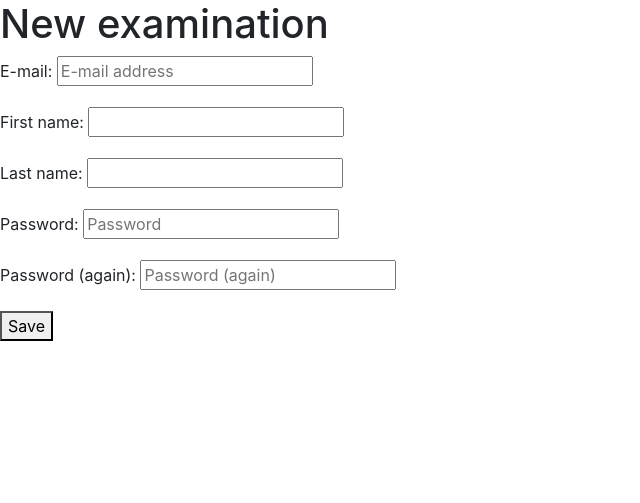
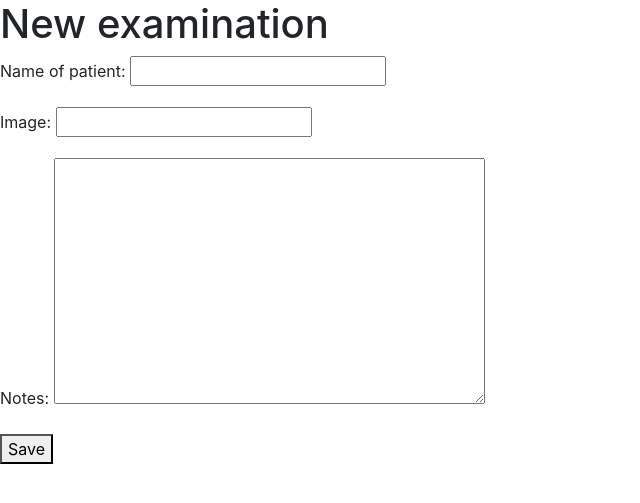
Before and after one commit to iliaparvanov/med-analysis-platform, a Django app: template med_analyser/templates/examinations/examination_new.html in a window 1280 px wide. Shown: the part 56-559 px from the top of the page, without its empty margins (0-640 px from the left). Run offline with Django 3.2, Linux system fonts and the light colour scheme; the template is opened without the code that fills it: values that come from a table or form of the project are taken from there, others are empty; some libraries are stand-ins or nearby versions.

Commit message:
added image upload to cloudinary cdn

```diff
--- a/med_analyser/docker-compose.yml
+++ b/med_analyser/docker-compose.yml
@@ -8,6 +8,9 @@ services:
             - DEBUG=True
             - STRIPE_TEST_PUBLISHABLE_KEY=pk_test_74YvyBqkakD4zxLzNWwsobOX007KjEpmW0
             - STRIPE_TEST_SECRET_KEY=sk_test_NKc8tCg14LafsOIAhFI6GYrN00d9iWWIuZ
+            - CLOUDINARY_CLOUD_NAME=parvanov
+            - CLOUDINARY_API_KEY=394155324741353
+            - CLOUDINARY_API_SECRET=U-6NES8_waOuY1M6tfGEM4aw8HE
         volumes:
             - .:/web
         ports:
--- /dev/null
+++ b/med_analyser/examinations/forms.py
@@ -0,0 +1,7 @@
+from django.forms import ModelForm
+from .models import Examination
+
+class ExaminationUploadForm(ModelForm):
+  class Meta:
+      model = Examination
+      fields = ['pat_name', 'image', 'notes']
--- a/med_analyser/examinations/models.py
+++ b/med_analyser/examinations/models.py
@@ -2,16 +2,25 @@ from django.db import models
 from common.models import Doctor
 from django.urls import reverse
 import uuid
+from cloudinary.models import CloudinaryField
+import cloudinary
+from django.db.models.signals import pre_delete
+from django.dispatch import receiver
 
 class Examination(models.Model):
     id = models.UUIDField(primary_key=True, default=uuid.uuid4, editable=False)
     pat_name = models.CharField(verbose_name='name of patient', max_length=100)
+    image = CloudinaryField('image', blank=True)
     notes = models.TextField()
     created_by = models.ForeignKey(Doctor, on_delete=models.CASCADE, related_name='examinations')
     created_on = models.DateField(verbose_name='examination creation date')
 
     def __str__(self):
-        return 'Examination ' + self.id + ' for patient ' + self.pat_name
+        return 'Examination ' + str(self.id) + ' for patient ' + self.pat_name
 
     def get_absolute_url(self):
         return reverse('examination_detail', args=[str(self.id)])
+
+@receiver(pre_delete, sender=Examination)
+def examination_delete(sender, instance, **kwargs):
+    cloudinary.uploader.destroy(instance.image.public_id)
--- a/med_analyser/examinations/views.py
+++ b/med_analyser/examinations/views.py
@@ -2,9 +2,11 @@ from django.shortcuts import render
 from django.views.generic import ListView, CreateView, DetailView, DeleteView
 from django.contrib.auth.mixins import LoginRequiredMixin
 from .models import Examination
+from .forms import ExaminationUploadForm
 from common.models import Doctor
 from django.urls import reverse_lazy
 import datetime
+
 
 def get_doctor(request):
     return Doctor.objects.filter(user=request.user).first()
@@ -22,13 +24,13 @@ class ExaminationDetailView(LoginRequiredMixin, DetailView):
     template_name = 'examinations/examination_detail.html'
 
 class ExaminationCreateView(LoginRequiredMixin, CreateView):
-    model = Examination
+    form_class = ExaminationUploadForm
     template_name = 'examinations/examination_new.html'
-    fields = ['pat_name','notes',]
 
     def form_valid(self, form):
         form.instance.created_by = get_doctor(self.request)
         form.instance.created_on = datetime.date.today()
+        print(form.instance.image)
 
         return super().form_valid(form)
 
--- a/med_analyser/med_analyser/urls.py
+++ b/med_analyser/med_analyser/urls.py
@@ -15,6 +15,8 @@ Including another URLconf
 """
 from django.contrib import admin
 from django.urls import path, include
+from django.conf import settings
+from django.conf.urls.static import static
 
 urlpatterns = [
     path('admin/', admin.site.urls),
--- a/med_analyser/templates/examinations/examination_detail.html
+++ b/med_analyser/templates/examinations/examination_detail.html
@@ -1,6 +1,8 @@
 {% extends 'base.html' %}
+{% load cloudinary %}
 {% block content %}
     <h2>{{ examination.pat_name }}</h2>
     <p>Notes: {{ examination.notes }}</p>
+    {% cloudinary examination.image format="jpg" width=120 height=80 crop="fill" %}
     <p>Study created on: {{ examination.created_on }}</p>
 {% endblock content %}
--- a/med_analyser/templates/examinations/examination_new.html
+++ b/med_analyser/templates/examinations/examination_new.html
@@ -1,9 +1,12 @@
 {% extends 'base.html' %}
+{% load crispy_forms_tags %}
+{% load cloudinary %}
 {% block content %}
     <h1>New examination</h1>
-    <form action="" method="post">
+    <form action="" method="post" enctype="multipart/form-data">
         {% csrf_token %}
         {{ form.as_p }}
         <button class="" type="submit">Save</button>
     </form>
+
 {% endblock %}
```
Also changed, not shown: med_analyser/med_analyser/settings.py (+8 -1 lines), med_analyser/examinations/migrations/0002_examination_image.py (added), 2 other files.
